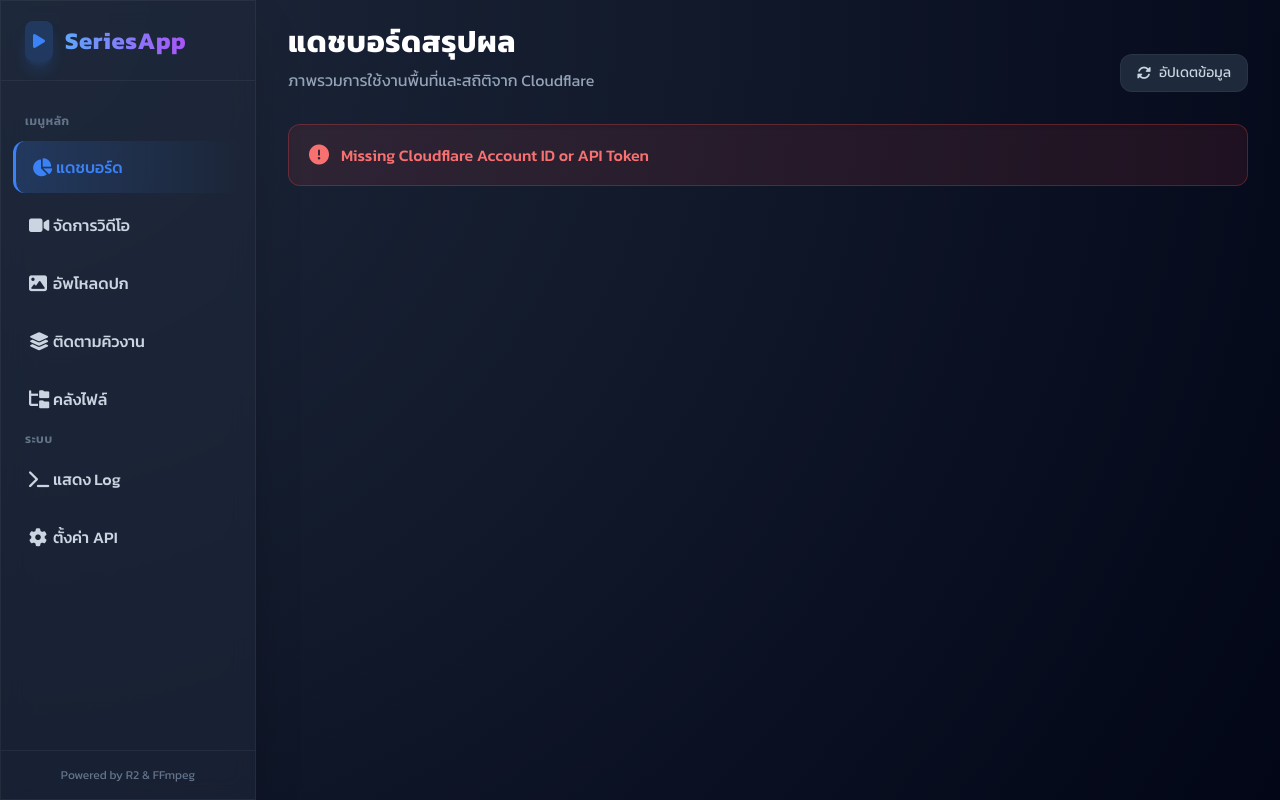
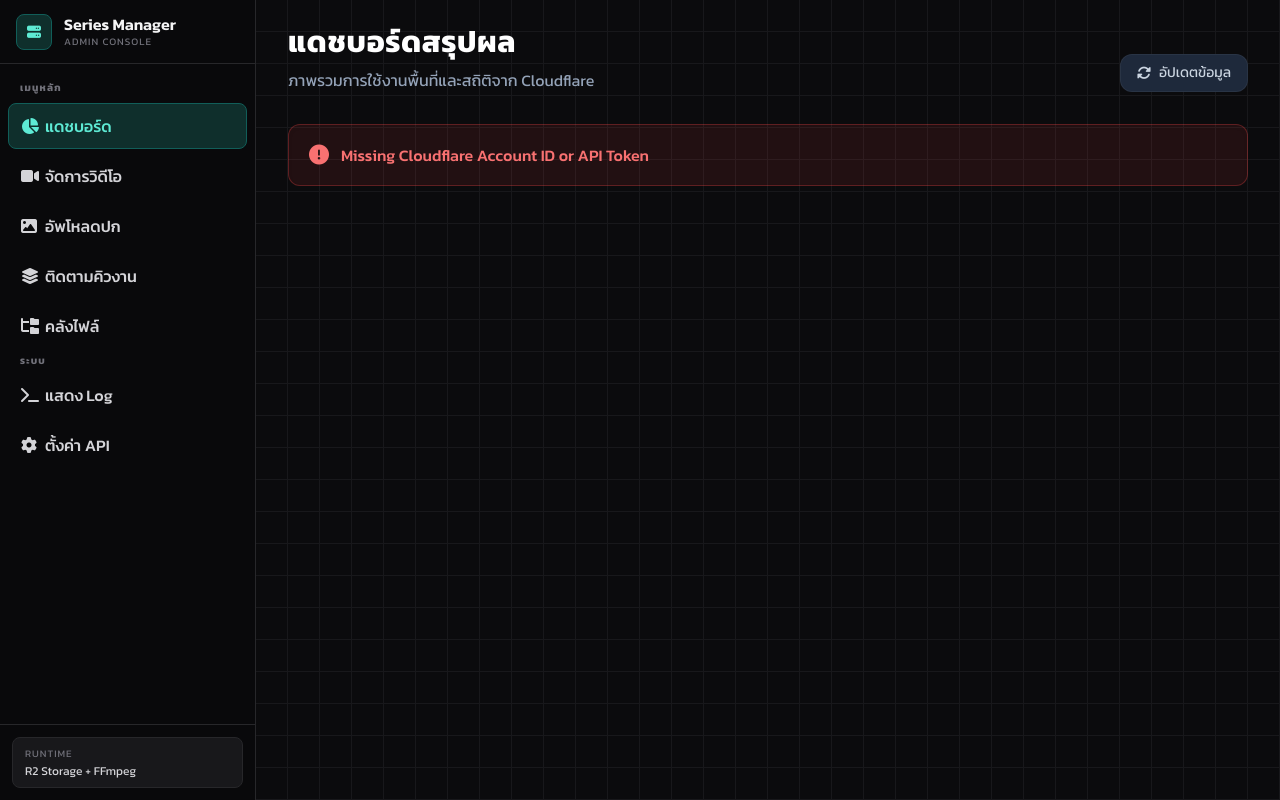
Before and after one commit to ffx1m/series-url, a Flask app: page / in a window 1280 px wide. Run offline with Flask 3, Linux system fonts and the light colour scheme; data that the repository does not hold is empty; some libraries are stand-ins or nearby versions.

Commit message:
Refine admin shell design

```diff
--- a/templates/base.html
+++ b/templates/base.html
@@ -16,12 +16,12 @@
                         sans: ['Kanit', 'sans-serif'],
                     },
                     colors: {
-                        dark: '#0f172a', /* slate-900 */
-                        darker: '#020617', /* slate-950 */
-                        card: 'rgba(30, 41, 59, 0.7)', /* slate-800 with opacity */
-                        primary: '#3b82f6',
-                        primaryHover: '#2563eb',
-                        accent: '#8b5cf6'
+                        dark: '#111113',
+                        darker: '#09090b',
+                        card: '#18181b',
+                        primary: '#14b8a6',
+                        primaryHover: '#0d9488',
+                        accent: '#f59e0b'
                     },
                     backdropBlur: {
                         xs: '2px',
@@ -32,106 +32,132 @@
     </script>
     <style>
         body {
-            background: radial-gradient(circle at top left, #1e293b, #020617);
-            background-attachment: fixed;
-            color: #f8fafc;
+            background: #0b0b0d;
+            color: #f4f4f5;
             min-height: 100vh;
         }
         .glass-panel {
-            background: rgba(30, 41, 59, 0.6);
-            backdrop-filter: blur(12px);
-            -webkit-backdrop-filter: blur(12px);
-            border: 1px solid rgba(255, 255, 255, 0.08);
-            box-shadow: 0 4px 30px rgba(0, 0, 0, 0.1);
+            background: #18181b;
+            border: 1px solid #27272a;
+            box-shadow: 0 1px 2px rgba(0, 0, 0, 0.25);
         }
         .sidebar-link {
-            transition: all 0.3s ease;
+            border: 1px solid transparent;
+            transition: background-color 0.16s ease, border-color 0.16s ease, color 0.16s ease;
         }
         .sidebar-link:hover {
-            background: rgba(59, 130, 246, 0.1);
-            color: #60a5fa;
-            transform: translateX(4px);
+            background: #202024;
+            border-color: #303036;
+            color: #f4f4f5;
         }
         .sidebar-link.active {
-            background: linear-gradient(90deg, rgba(59,130,246,0.2) 0%, transparent 100%);
-            color: #3b82f6;
-            border-left: 3px solid #3b82f6;
+            background: #0f2f2c;
+            border-color: #115e59;
+            color: #5eead4;
+        }
+        .admin-shell {
+            background-image:
+                linear-gradient(#18181b 1px, transparent 1px),
+                linear-gradient(90deg, #18181b 1px, transparent 1px);
+            background-size: 32px 32px;
+            background-position: -1px -1px;
+        }
+        .admin-brand-mark {
+            background: #0f2f2c;
+            border: 1px solid #115e59;
+            color: #5eead4;
+        }
+        .admin-section-label {
+            color: #71717a;
+            font-size: 10px;
+            font-weight: 700;
+            letter-spacing: 0.12em;
+            text-transform: uppercase;
         }
         /* Custom Scrollbar */
         ::-webkit-scrollbar { width: 6px; height: 6px; }
         ::-webkit-scrollbar-track { background: transparent; }
-        ::-webkit-scrollbar-thumb { background: #334155; border-radius: 10px; }
-        ::-webkit-scrollbar-thumb:hover { background: #475569; }
+        ::-webkit-scrollbar-thumb { background: #3f3f46; border-radius: 10px; }
+        ::-webkit-scrollbar-thumb:hover { background: #52525b; }
     </style>
 </head>
-<body class="flex h-screen overflow-hidden font-sans">
+<body class="admin-shell flex h-screen overflow-hidden font-sans">
 
     <!-- Mobile Header -->
-    <div class="md:hidden fixed w-full top-0 left-0 h-16 glass-panel flex items-center justify-between px-5 z-50">
+    <div class="md:hidden fixed w-full top-0 left-0 h-14 glass-panel flex items-center justify-between px-4 z-50">
         <div class="flex items-center gap-3">
-            <div class="bg-primary/20 p-2 rounded-lg text-primary">
-                <i class="fa-solid fa-play"></i>
+            <div class="admin-brand-mark w-9 h-9 rounded-lg flex items-center justify-center">
+                <i class="fa-solid fa-server text-sm"></i>
             </div>
-            <h1 class="text-xl font-bold bg-clip-text text-transparent bg-gradient-to-r from-blue-400 to-purple-500">SeriesApp</h1>
+            <div>
+                <h1 class="text-base font-semibold text-zinc-100">Series Manager</h1>
+                <p class="text-[10px] text-zinc-500 -mt-0.5">Admin Console</p>
+            </div>
         </div>
         <button id="mobile-menu-btn" class="text-gray-300 hover:text-white focus:outline-none transition-colors">
-            <i class="fa-solid fa-bars text-2xl"></i>
+            <i class="fa-solid fa-bars text-xl"></i>
         </button>
     </div>
 
     <!-- Sidebar -->
-    <aside id="sidebar" class="fixed md:static inset-y-0 left-0 transform -translate-x-full md:translate-x-0 w-64 glass-panel border-r border-white/5 z-40 transition-transform duration-300 flex flex-col pt-16 md:pt-0 shrink-0 shadow-2xl">
-        <div class="hidden md:flex h-20 items-center px-6 border-b border-white/5 mb-4">
-            <div class="bg-primary/20 p-2 rounded-lg text-primary mr-3 shadow-lg shadow-blue-500/20">
-                <i class="fa-solid fa-play"></i>
+    <aside id="sidebar" class="fixed md:static inset-y-0 left-0 transform -translate-x-full md:translate-x-0 w-64 bg-zinc-950 border-r border-zinc-800 z-40 transition-transform duration-300 flex flex-col pt-14 md:pt-0 shrink-0">
+        <div class="hidden md:flex h-16 items-center px-4 border-b border-zinc-800">
+            <div class="admin-brand-mark w-9 h-9 rounded-lg flex items-center justify-center mr-3">
+                <i class="fa-solid fa-server text-sm"></i>
             </div>
-            <h1 class="text-2xl font-bold tracking-wide bg-clip-text text-transparent bg-gradient-to-r from-blue-400 to-purple-500">SeriesApp</h1>
+            <div class="min-w-0">
+                <h1 class="text-base font-semibold text-zinc-100 leading-tight">Series Manager</h1>
+                <p class="text-[10px] text-zinc-500 uppercase tracking-widest">Admin Console</p>
+            </div>
         </div>
-        <nav class="flex-1 px-3 py-2 space-y-1.5 overflow-y-auto">
-            <div class="text-xs font-semibold text-slate-500 uppercase tracking-wider mb-3 px-3 mt-2">เมนูหลัก</div>
-            <a href="/" class="sidebar-link flex items-center px-4 py-3 text-slate-300 rounded-xl {% if request.path == '/' %}active{% endif %}">
-                <i class="fa-solid fa-chart-pie w-6 text-lg"></i>
+        <nav class="flex-1 px-2 py-3 space-y-1 overflow-y-auto">
+            <div class="admin-section-label mb-2 px-3 mt-1">เมนูหลัก</div>
+            <a href="/" class="sidebar-link flex items-center px-3 py-2.5 text-zinc-300 rounded-lg {% if request.path == '/' %}active{% endif %}">
+                <i class="fa-solid fa-chart-pie w-6 text-base"></i>
                 <span class="font-medium">แดชบอร์ด</span>
             </a>
-            <a href="/video" class="sidebar-link flex items-center px-4 py-3 text-slate-300 rounded-xl {% if request.path == '/video' %}active{% endif %}">
-                <i class="fa-solid fa-video w-6 text-lg"></i>
+            <a href="/video" class="sidebar-link flex items-center px-3 py-2.5 text-zinc-300 rounded-lg {% if request.path == '/video' %}active{% endif %}">
+                <i class="fa-solid fa-video w-6 text-base"></i>
                 <span class="font-medium">จัดการวิดีโอ</span>
             </a>
-            <a href="/image" class="sidebar-link flex items-center px-4 py-3 text-slate-300 rounded-xl {% if request.path == '/image' %}active{% endif %}">
-                <i class="fa-solid fa-image w-6 text-lg"></i>
+            <a href="/image" class="sidebar-link flex items-center px-3 py-2.5 text-zinc-300 rounded-lg {% if request.path == '/image' %}active{% endif %}">
+                <i class="fa-solid fa-image w-6 text-base"></i>
                 <span class="font-medium">อัพโหลดปก</span>
             </a>
-            <a href="/queue" class="sidebar-link flex items-center px-4 py-3 text-slate-300 rounded-xl {% if request.path == '/queue' %}active{% endif %}">
-                <i class="fa-solid fa-layer-group w-6 text-lg"></i>
+            <a href="/queue" class="sidebar-link flex items-center px-3 py-2.5 text-zinc-300 rounded-lg {% if request.path == '/queue' %}active{% endif %}">
+                <i class="fa-solid fa-layer-group w-6 text-base"></i>
                 <span class="font-medium">ติดตามคิวงาน</span>
             </a>
-            <a href="/manage" class="sidebar-link flex items-center px-4 py-3 text-slate-300 rounded-xl {% if request.path == '/manage' %}active{% endif %}">
-                <i class="fa-solid fa-folder-tree w-6 text-lg"></i>
+            <a href="/manage" class="sidebar-link flex items-center px-3 py-2.5 text-zinc-300 rounded-lg {% if request.path == '/manage' %}active{% endif %}">
+                <i class="fa-solid fa-folder-tree w-6 text-base"></i>
                 <span class="font-medium">คลังไฟล์</span>
             </a>
 
-            <div class="text-xs font-semibold text-slate-500 uppercase tracking-wider mb-3 px-3 mt-6">ระบบ</div>
-            <a href="/logs" class="sidebar-link flex items-center px-4 py-3 text-slate-300 rounded-xl {% if request.path == '/logs' %}active{% endif %}">
-                <i class="fa-solid fa-terminal w-6 text-lg"></i>
+            <div class="admin-section-label mb-2 px-3 mt-6">ระบบ</div>
+            <a href="/logs" class="sidebar-link flex items-center px-3 py-2.5 text-zinc-300 rounded-lg {% if request.path == '/logs' %}active{% endif %}">
+                <i class="fa-solid fa-terminal w-6 text-base"></i>
                 <span class="font-medium">แสดง Log</span>
             </a>
-            <a href="/settings" class="sidebar-link flex items-center px-4 py-3 text-slate-300 rounded-xl {% if request.path == '/settings' %}active{% endif %}">
-                <i class="fa-solid fa-gear w-6 text-lg"></i>
+            <a href="/settings" class="sidebar-link flex items-center px-3 py-2.5 text-zinc-300 rounded-lg {% if request.path == '/settings' %}active{% endif %}">
+                <i class="fa-solid fa-gear w-6 text-base"></i>
                 <span class="font-medium">ตั้งค่า API</span>
             </a>
         </nav>
 
-        <div class="p-4 border-t border-white/5 text-center">
-            <p class="text-xs text-slate-500">Powered by R2 & FFmpeg</p>
+        <div class="p-3 border-t border-zinc-800">
+            <div class="rounded-lg bg-zinc-900 border border-zinc-800 px-3 py-2">
+                <p class="text-[10px] text-zinc-500 uppercase tracking-widest">Runtime</p>
+                <p class="text-xs text-zinc-300 mt-0.5">R2 Storage + FFmpeg</p>
+            </div>
         </div>
     </aside>
 
     <!-- Overlay for mobile -->
-    <div id="sidebar-overlay" class="fixed inset-0 bg-slate-900/80 backdrop-blur-sm z-30 hidden md:hidden transition-opacity"></div>
+    <div id="sidebar-overlay" class="fixed inset-0 bg-black/70 backdrop-blur-sm z-30 hidden md:hidden transition-opacity"></div>
 
     <!-- Main Content -->
-    <main class="flex-1 relative overflow-y-auto pt-20 md:pt-6 pb-12 px-4 md:px-8">
-        <div class="max-w-5xl mx-auto">
+    <main class="flex-1 relative overflow-y-auto pt-16 md:pt-6 pb-10 px-4 md:px-6 lg:px-8">
+        <div class="max-w-7xl mx-auto">
             {% block content %}{% endblock %}
         </div>
     </main>
```
